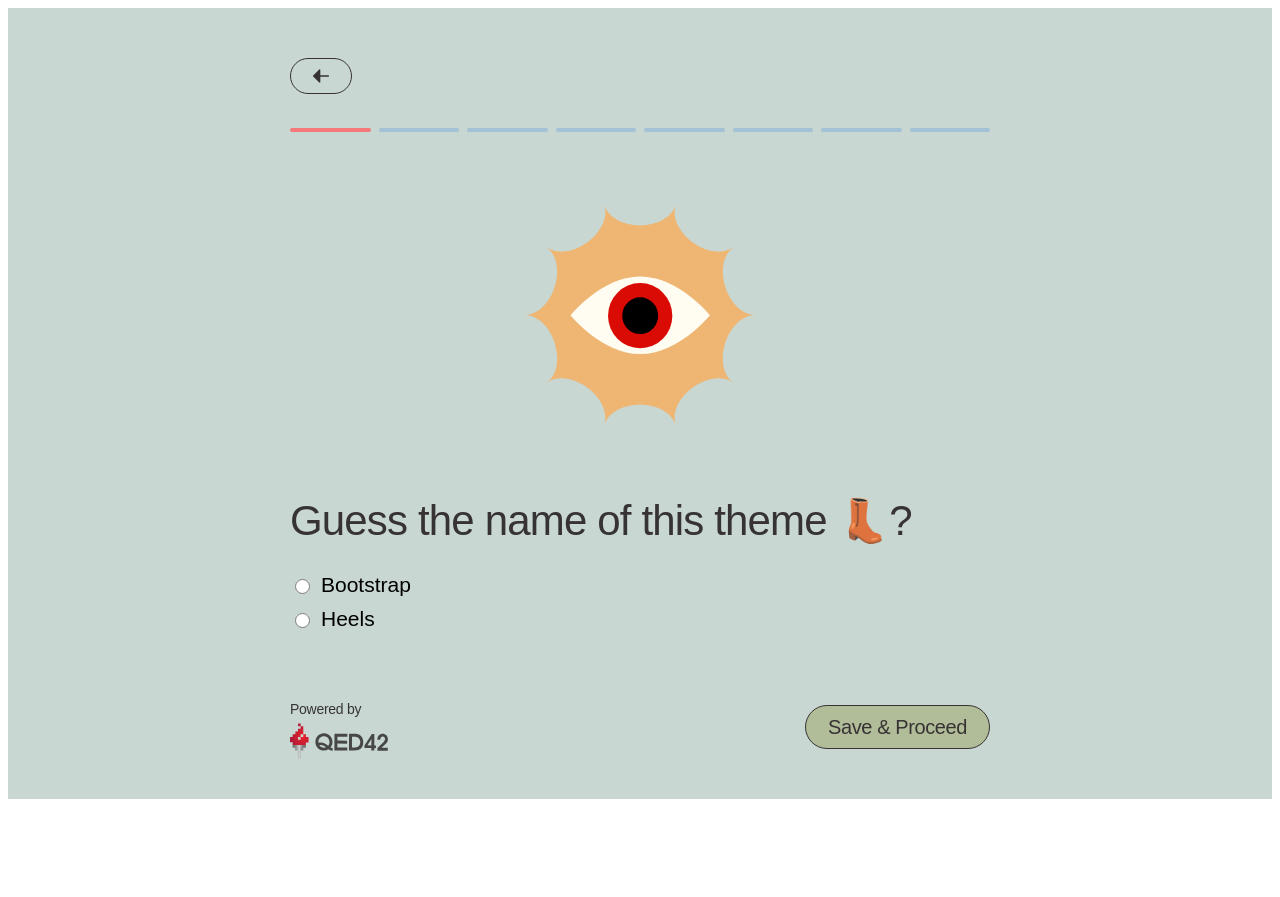
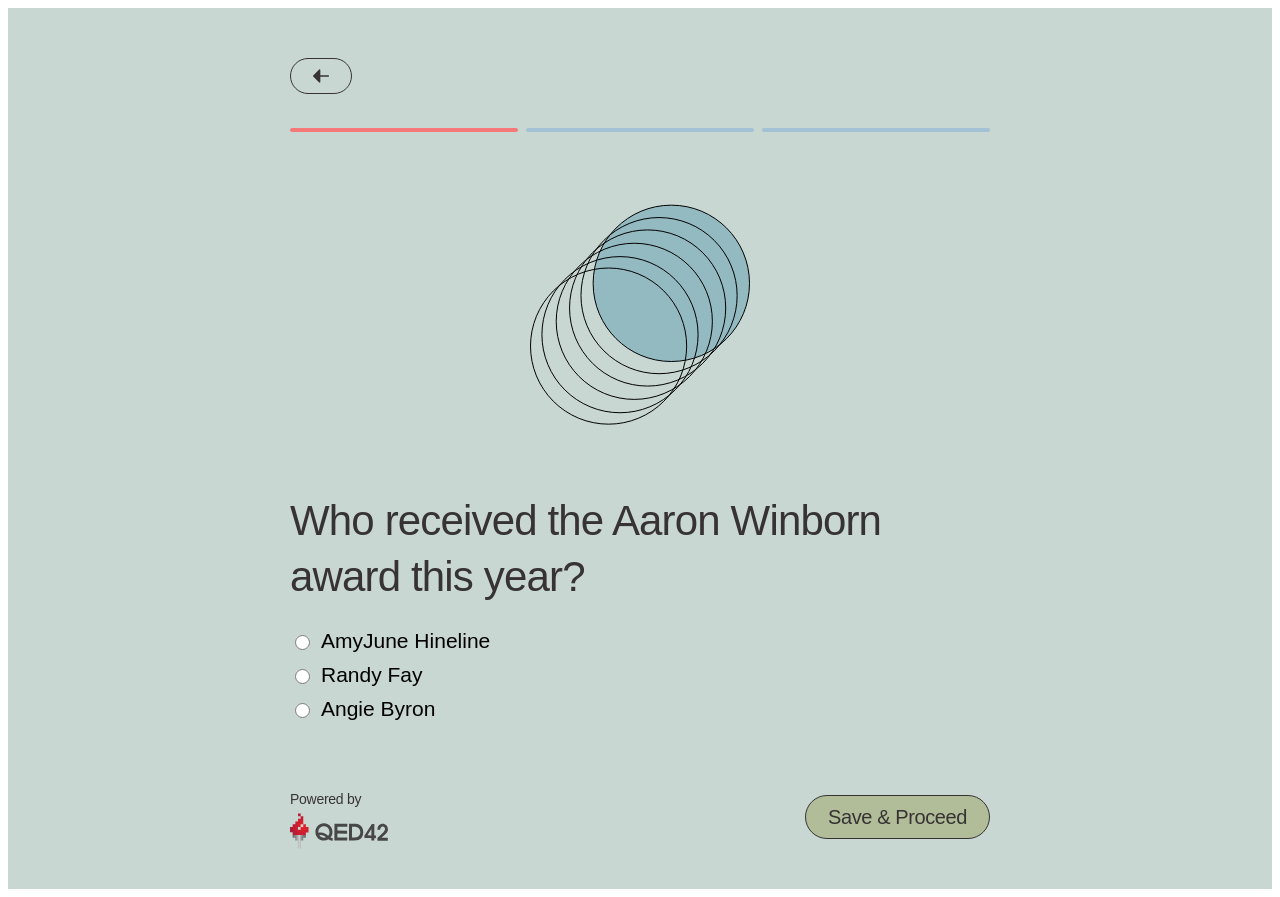
Before and after one commit to qed42/drupalcon-lille-2023, a Next.js app: page /questions in a window 1280 px wide. Before the commit the page ends 807 px from the top, so only its background shows below. Built offline with nearby package versions, Linux system fonts and the light colour scheme.

Commit message:
change of questions

```diff
--- a/src/pages/questions/index.js
+++ b/src/pages/questions/index.js
@@ -4,42 +4,6 @@ import Button from '../../components/Button';
 
 const Questions = (props) => {
 	const [questions, setQuestions] = useState([
-		{
-			question: 'Guess the name of this theme 👢?',
-			answer: '',
-			icon: '/icon2.svg',
-			identifier: 'design',
-			options: ['Bootstrap', 'Heels'],
-		},
-		{
-			question: 'Guess the name of this module 🍯?',
-			answer: '',
-			icon: '/icon2.svg',
-			identifier: 'design',
-			options: ['Claypot', 'Honeypot'],
-		},
-		{
-			question: 'Guess the module: 🕸️📃?',
-			answer: '',
-			icon: '/icon2.svg',
-			identifier: 'design',
-			options: ['Webform', 'Spiderweb'],
-		},
-		{
-			question: 'Guess the module 🚩?',
-			answer: '',
-			icon: '/icon2.svg',
-			identifier: 'design',
-			options: ['Flag', 'Symbol'],
-		},
-		{
-			question: 'Guess the module 📊?',
-			answer: '',
-			icon: '/icon2.svg',
-			identifier: 'design',
-			options: ['Statistics', 'Bar-chart'],
-		},
-
 		{
 			question: 'Who received the Aaron Winborn award this year?',
 			answer: '',
```
